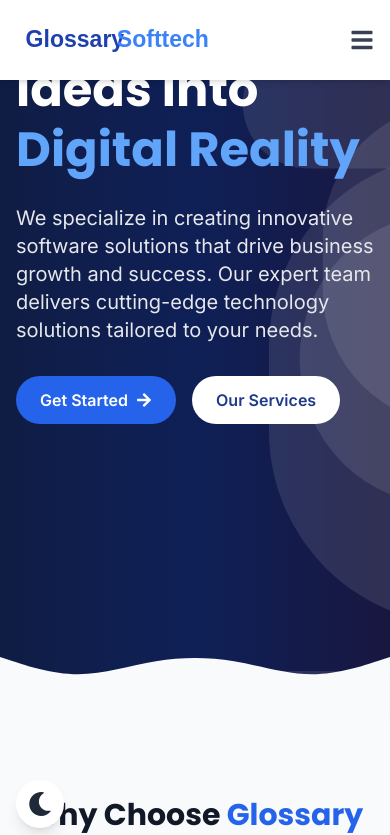
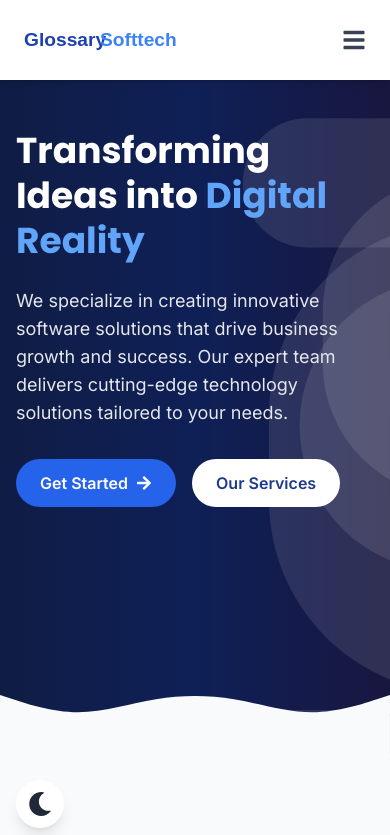
Before and after one commit to Subhash-FullStackDeveloper/glossary_tech, a React (Vite) app: page /#/ in a window 390 px wide. Shown: the top 835 px of the page. Built offline with nearby package versions, Linux system fonts and the light colour scheme.

Commit message:
fix: improve responsive design and remove home from nav

```diff
--- a/src/components/Navigation.jsx
+++ b/src/components/Navigation.jsx
@@ -9,10 +9,6 @@ const Navigation = () => {
   const location = useLocation();
 
   const menuItems = [
-    {
-      title: 'Home',
-      path: '/'
-    },
     {
       title: 'About',
       path: '/about'
@@ -48,6 +44,17 @@ const Navigation = () => {
     setActiveDropdown(null);
   }, [location]);
 
+  useEffect(() => {
+    const handleResize = () => {
+      if (window.innerWidth >= 768) {
+        setIsOpen(false);
+      }
+    };
+
+    window.addEventListener('resize', handleResize);
+    return () => window.removeEventListener('resize', handleResize);
+  }, []);
+
   const toggleMenu = () => {
     setIsOpen(!isOpen);
     setActiveDropdown(null);
@@ -66,26 +73,26 @@ const Navigation = () => {
             <img
               src="/logo.svg"
               alt="Glossary Softtech"
-              className="h-12"
+              className="h-10 md:h-12"
             />
           </Link>
 
           {/* Desktop Menu */}
-          <div className="hidden md:flex items-center space-x-8">
+          <div className="hidden md:flex items-center space-x-6 lg:space-x-8">
             {menuItems.map((item, index) => (
               <div key={index} className="relative group">
                 {item.submenu ? (
                   <button
-                    className="flex items-center space-x-1 text-gray-700 hover:text-blue-600 font-medium"
+                    className="flex items-center space-x-1 text-gray-700 hover:text-blue-600 font-medium transition-colors duration-200"
                     onClick={() => toggleDropdown(index)}
                   >
                     <span>{item.title}</span>
-                    <FaChevronDown className="h-4 w-4" />
+                    <FaChevronDown className={`h-4 w-4 transform transition-transform duration-200 ${activeDropdown === index ? 'rotate-180' : ''}`} />
                   </button>
                 ) : (
                   <Link
                     to={item.path}
-                    className={`text-gray-700 hover:text-blue-600 font-medium ${
+                    className={`text-gray-700 hover:text-blue-600 font-medium transition-colors duration-200 ${
                       location.pathname === item.path ? 'text-blue-600' : ''
                     }`}
                   >
@@ -101,13 +108,13 @@ const Navigation = () => {
                         initial={{ opacity: 0, y: 10 }}
                         animate={{ opacity: 1, y: 0 }}
                         exit={{ opacity: 0, y: 10 }}
-                        className="absolute left-0 mt-2 w-64 bg-white rounded-lg shadow-lg py-2"
+                        className="absolute left-0 mt-2 w-64 bg-white rounded-lg shadow-lg py-2 border border-gray-100"
                       >
                         {item.submenu.map((subItem, subIndex) => (
                           <Link
                             key={subIndex}
                             to={subItem.path}
-                            className="block px-4 py-2 text-gray-700 hover:bg-blue-50 hover:text-blue-600"
+                            className="block px-4 py-2 text-gray-700 hover:bg-blue-50 hover:text-blue-600 transition-colors duration-200"
                           >
                             {subItem.title}
                           </Link>
@@ -122,8 +129,9 @@ const Navigation = () => {
 
           {/* Mobile Menu Button */}
           <button
-            className="md:hidden text-gray-700 hover:text-blue-600"
+            className="md:hidden text-gray-700 hover:text-blue-600 p-2"
             onClick={toggleMenu}
+            aria-label="Toggle menu"
           >
             {isOpen ? (
               <FaTimes className="h-6 w-6" />
@@ -140,20 +148,20 @@ const Navigation = () => {
               initial={{ opacity: 0, height: 0 }}
               animate={{ opacity: 1, height: 'auto' }}
               exit={{ opacity: 0, height: 0 }}
-              className="md:hidden"
+              className="md:hidden overflow-hidden"
             >
-              <div className="py-4">
+              <div className="py-2 space-y-1">
                 {menuItems.map((item, index) => (
                   <div key={index}>
                     {item.submenu ? (
                       <div>
                         <button
-                          className="flex items-center justify-between w-full px-4 py-2 text-gray-700 hover:bg-blue-50 hover:text-blue-600"
+                          className="flex items-center justify-between w-full px-4 py-2 text-gray-700 hover:bg-blue-50 hover:text-blue-600 transition-colors duration-200"
                           onClick={() => toggleDropdown(index)}
                         >
                           <span>{item.title}</span>
                           <FaChevronDown
-                            className={`h-4 w-4 transform transition-transform ${
+                            className={`h-4 w-4 transform transition-transform duration-200 ${
                               activeDropdown === index ? 'rotate-180' : ''
                             }`}
                           />
@@ -170,7 +178,7 @@ const Navigation = () => {
                                 <Link
                                   key={subIndex}
                                   to={subItem.path}
-                                  className="block px-8 py-2 text-gray-700 hover:bg-blue-50 hover:text-blue-600"
+                                  className="block px-8 py-2 text-gray-700 hover:bg-blue-50 hover:text-blue-600 transition-colors duration-200"
                                 >
                                   {subItem.title}
                                 </Link>
@@ -182,8 +190,8 @@ const Navigation = () => {
                     ) : (
                       <Link
                         to={item.path}
-                        className={`block px-4 py-2 text-gray-700 hover:bg-blue-50 hover:text-blue-600 ${
-                          location.pathname === item.path ? 'text-blue-600' : ''
+                        className={`block px-4 py-2 text-gray-700 hover:bg-blue-50 hover:text-blue-600 transition-colors duration-200 ${
+                          location.pathname === item.path ? 'text-blue-600 bg-blue-50' : ''
                         }`}
                       >
                         {item.title}
--- a/src/pages/Home.jsx
+++ b/src/pages/Home.jsx
@@ -28,7 +28,7 @@ const Home = () => {
   ];
 
   return (
-    <div className="min-h-screen">
+    <div className="min-h-screen pt-20">
       <AnimatePresence>
         {isLoading ? (
           <motion.div
@@ -46,7 +46,7 @@ const Home = () => {
             exit={{ opacity: 0 }}
           >
             {/* Hero Section */}
-            <section className="relative min-h-[85vh] bg-gradient-to-r from-blue-900 via-blue-800 to-indigo-900 text-white overflow-hidden">
+            <section className="relative min-h-[80vh] bg-gradient-to-r from-blue-900 via-blue-800 to-indigo-900 text-white overflow-hidden">
               <div className="absolute inset-0 bg-black opacity-50"></div>
               {/* Animated background shapes */}
               <div className="absolute inset-0 overflow-hidden">
@@ -74,21 +74,21 @@ const Home = () => {
                 ))}
               </div>
               <div className="container mx-auto px-4 h-full flex items-center relative z-10">
-                <div className="grid md:grid-cols-2 gap-12 items-center">
+                <div className="grid md:grid-cols-2 gap-12 items-center py-12 md:py-0">
                   <motion.div
                     initial="initial"
                     animate="animate"
                     variants={fadeInUp}
                     className="max-w-3xl"
                   >
-                    <h1 className="text-5xl md:text-6xl font-bold mb-6 font-poppins leading-tight">
+                    <h1 className="text-4xl md:text-5xl lg:text-6xl font-bold mb-6 font-poppins leading-tight">
                       Transforming Ideas into
                       <span className="text-blue-400"> Digital Reality</span>
                     </h1>
-                    <p className="text-xl mb-8 text-gray-200 font-inter">
+                    <p className="text-lg md:text-xl mb-8 text-gray-200 font-inter">
                       We specialize in creating innovative software solutions that drive business growth and success. Our expert team delivers cutting-edge technology solutions tailored to your needs.
                     </p>
-                    <div className="flex gap-4">
+                    <div className="flex flex-wrap gap-4">
                       <Link to="/contact" className="btn-primary inline-flex items-center group">
                         Get Started
                         <FaArrowRight className="ml-2 group-hover:translate-x-1 transition-transform" />
@@ -111,9 +111,9 @@ const Home = () => {
                           initial={{ opacity: 0, y: 20 }}
                           animate={{ opacity: 1, y: 0 }}
                           transition={{ delay: 0.4 + index * 0.1 }}
-                          className="bg-white/10 backdrop-blur-lg rounded-lg p-6 text-center"
+                          className="bg-white/10 backdrop-blur-lg rounded-lg p-6 text-center transform hover:scale-105 transition-transform duration-300"
                         >
-                          <h3 className="text-4xl font-bold text-blue-400 mb-2">{stat.number}</h3>
+                          <h3 className="text-3xl md:text-4xl font-bold text-blue-400 mb-2">{stat.number}</h3>
                           <p className="text-gray-200">{stat.label}</p>
                         </motion.div>
                       ))}
@@ -124,7 +124,7 @@ const Home = () => {
 
               {/* Wave shape divider */}
               <div className="absolute bottom-0 left-0 right-0">
-                <svg xmlns="http://www.w3.org/2000/svg" viewBox="0 0 1440 320" className="w-full">
+                <svg xmlns="http://www.w3.org/2000/svg" viewBox="0 0 1440 320" className="w-full h-auto">
                   <path fill="#f9fafb" fillOpacity="1" d="M0,96L48,112C96,128,192,160,288,160C384,160,480,128,576,112C672,96,768,96,864,112C960,128,1056,160,1152,160C1248,160,1344,128,1392,112L1440,96L1440,320L1392,320C1344,320,1248,320,1152,320C1056,320,960,320,864,320C768,320,672,320,576,320C480,320,384,320,288,320C192,320,96,320,48,320L0,320Z"></path>
                 </svg>
               </div>
```
